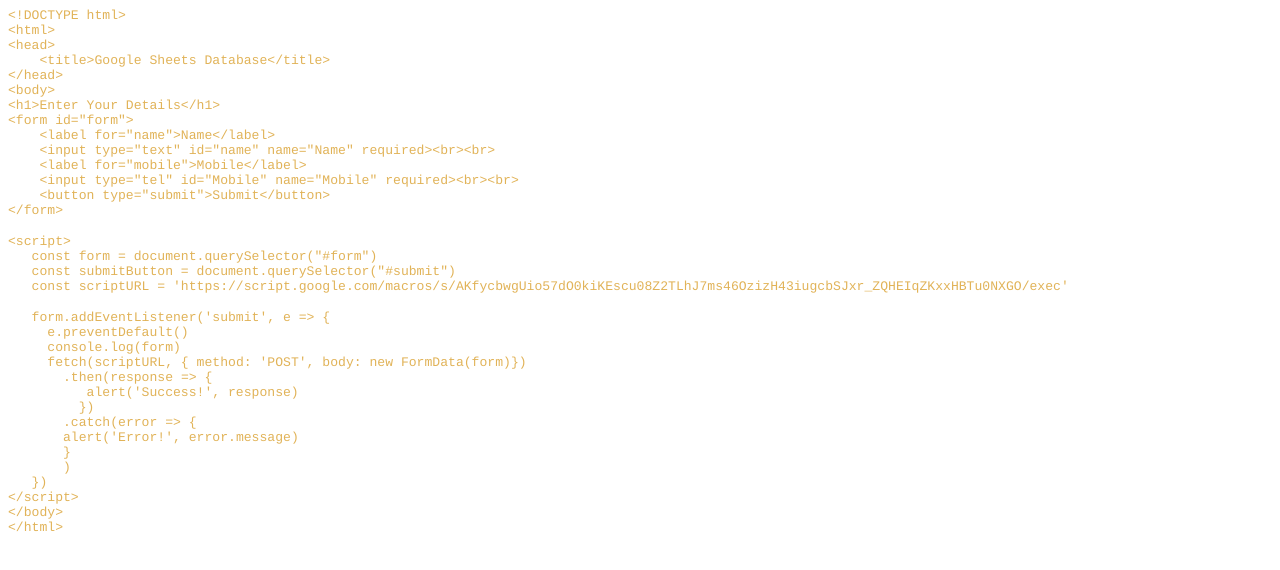
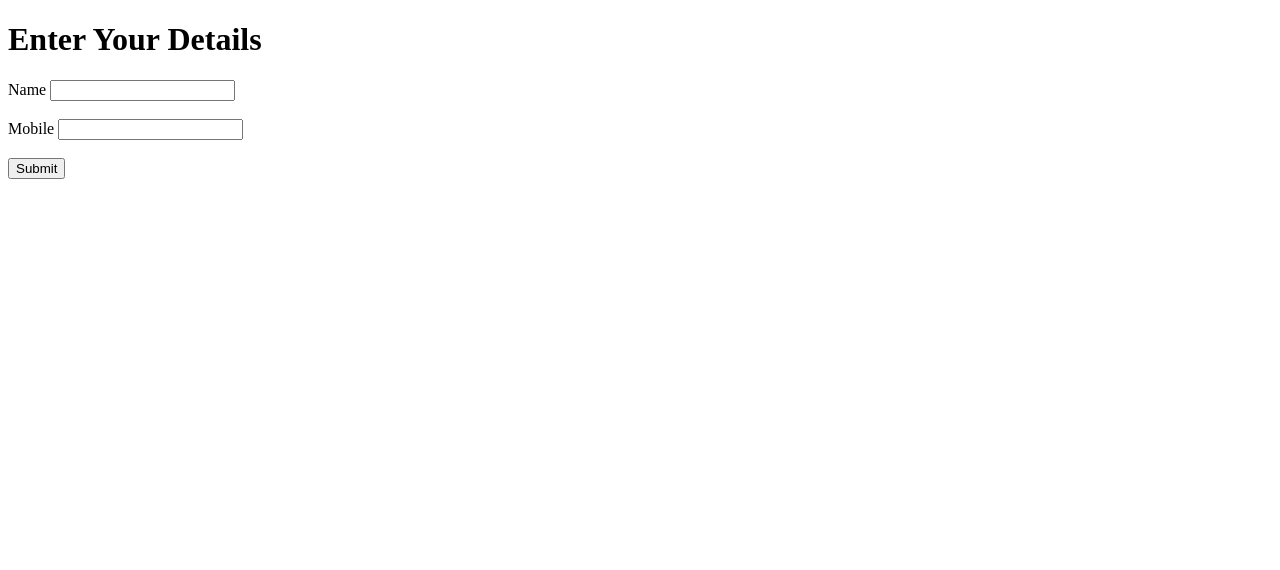
Before and after one commit to LakshyaKwatra/GoogleSheetDB, a plain HTML site: page index.html in a window 1280 px wide. Drawn offline with Linux system fonts and the light colour scheme.

Commit message:
Update index.html

```diff
--- a/index.html
+++ b/index.html
@@ -1,52 +1,69 @@
-<!DOCTYPE html PUBLIC "-//W3C//DTD HTML 4.01//EN" "http://www.w3.org/TR/html4/strict.dtd">
+<!DOCTYPE html>
+
 <html>
+
 <head>
-  <meta http-equiv="Content-Type" content="text/html; charset=utf-8">
-  <meta http-equiv="Content-Style-Type" content="text/css">
-  <title></title>
-  <meta name="Generator" content="Cocoa HTML Writer">
-  <meta name="CocoaVersion" content="2022.2">
-  <style type="text/css">
-    p.p1 {margin: 0.0px 0.0px 0.0px 0.0px; font: 13.1px Courier; color: #e1b358; -webkit-text-stroke: #e1b358}
-    p.p2 {margin: 0.0px 0.0px 0.0px 0.0px; font: 13.1px Courier; color: #e1b358; -webkit-text-stroke: #e1b358; min-height: 16.0px}
-    span.s1 {font-kerning: none}
-  </style>
+
+    <title>Google Sheets Database</title>
+
 </head>
+
 <body>
-<p class="p1"><span class="s1">&lt;!DOCTYPE html&gt;</span></p>
-<p class="p1"><span class="s1">&lt;html&gt;</span></p>
-<p class="p1"><span class="s1">&lt;head&gt;</span></p>
-<p class="p1"><span class="s1"><span class="Apple-converted-space">    </span>&lt;title&gt;Google Sheets Database&lt;/title&gt;</span></p>
-<p class="p1"><span class="s1">&lt;/head&gt;</span></p>
-<p class="p1"><span class="s1">&lt;body&gt;</span></p>
-<p class="p1"><span class="s1">&lt;h1&gt;Enter Your Details&lt;/h1&gt;</span></p>
-<p class="p1"><span class="s1">&lt;form id="form"&gt;</span></p>
-<p class="p1"><span class="s1"><span class="Apple-converted-space">    </span>&lt;label for="name"&gt;Name&lt;/label&gt;</span></p>
-<p class="p1"><span class="s1"><span class="Apple-converted-space">    </span>&lt;input type="text" id="name" name="Name" required&gt;&lt;br&gt;&lt;br&gt;</span></p>
-<p class="p1"><span class="s1"><span class="Apple-converted-space">    </span>&lt;label for="mobile"&gt;Mobile&lt;/label&gt;</span></p>
-<p class="p1"><span class="s1"><span class="Apple-converted-space">    </span>&lt;input type="tel" id="Mobile" name="Mobile" required&gt;&lt;br&gt;&lt;br&gt;</span></p>
-<p class="p1"><span class="s1"><span class="Apple-converted-space">    </span>&lt;button type="submit"&gt;Submit&lt;/button&gt;</span></p>
-<p class="p1"><span class="s1">&lt;/form&gt;</span></p>
-<p class="p2"><span class="s1"></span><br></p>
-<p class="p1"><span class="s1">&lt;script&gt;</span></p>
-<p class="p1"><span class="s1"><span class="Apple-converted-space">   </span>const form = document.querySelector("#form")</span></p>
-<p class="p1"><span class="s1"><span class="Apple-converted-space">   </span>const submitButton = document.querySelector("#submit")</span></p>
-<p class="p1"><span class="s1"><span class="Apple-converted-space">   </span>const scriptURL = 'https://script.google.com/macros/s/AKfycbwgUio57dO0kiKEscu08Z2TLhJ7ms46OzizH43iugcbSJxr_ZQHEIqZKxxHBTu0NXGO/exec'</span></p>
-<p class="p2"><span class="s1"></span><br></p>
-<p class="p1"><span class="s1"><span class="Apple-converted-space">   </span>form.addEventListener('submit', e =&gt; {</span></p>
-<p class="p1"><span class="s1"><span class="Apple-converted-space">     </span>e.preventDefault()</span></p>
-<p class="p1"><span class="s1"><span class="Apple-converted-space">     </span>console.log(form)</span></p>
-<p class="p1"><span class="s1"><span class="Apple-converted-space">     </span>fetch(scriptURL, { method: 'POST', body: new FormData(form)})</span></p>
-<p class="p1"><span class="s1"><span class="Apple-converted-space">       </span>.then(response =&gt; {</span></p>
-<p class="p1"><span class="s1"><span class="Apple-converted-space">          </span>alert('Success!', response)</span></p>
-<p class="p1"><span class="s1"><span class="Apple-converted-space">         </span>})</span></p>
-<p class="p1"><span class="s1"><span class="Apple-converted-space">       </span>.catch(error =&gt; {</span></p>
-<p class="p1"><span class="s1"><span class="Apple-converted-space">       </span>alert('Error!', error.message)</span></p>
-<p class="p1"><span class="s1"><span class="Apple-converted-space">       </span>}</span></p>
-<p class="p1"><span class="s1"><span class="Apple-converted-space">       </span>)</span></p>
-<p class="p1"><span class="s1"><span class="Apple-converted-space">   </span>})</span></p>
-<p class="p1"><span class="s1">&lt;/script&gt;</span></p>
-<p class="p1"><span class="s1">&lt;/body&gt;</span></p>
-<p class="p1"><span class="s1">&lt;/html&gt;</span></p>
+
+<h1>Enter Your Details</h1>
+
+<form id="form">
+
+    <label for="name">Name</label>
+
+    <input type="text" id="name" name="Name" required><br><br>
+
+    <label for="mobile">Mobile</label>
+
+    <input type="tel" id="Mobile" name="Mobile" required><br><br>
+
+    <button type="submit">Submit</button>
+
+</form>
+
+
+
+<script>
+
+   const form = document.querySelector("#form")
+
+   const submitButton = document.querySelector("#submit")
+
+   const scriptURL = 'https://script.google.com/macros/s/AKfycbwgUio57dO0kiKEscu08Z2TLhJ7ms46OzizH43iugcbSJxr_ZQHEIqZKxxHBTu0NXGO/exec'
+
+
+
+   form.addEventListener('submit', e => {
+
+     e.preventDefault()
+
+     console.log(form)
+
+     fetch(scriptURL, { method: 'POST', body: new FormData(form)})
+
+       .then(response => {
+
+          alert('Success!', response)
+
+         })
+
+       .catch(error => {
+
+       alert('Error!', error.message)
+
+       }
+
+       )
+
+   })
+
+</script>
+
 </body>
+
 </html>
```
